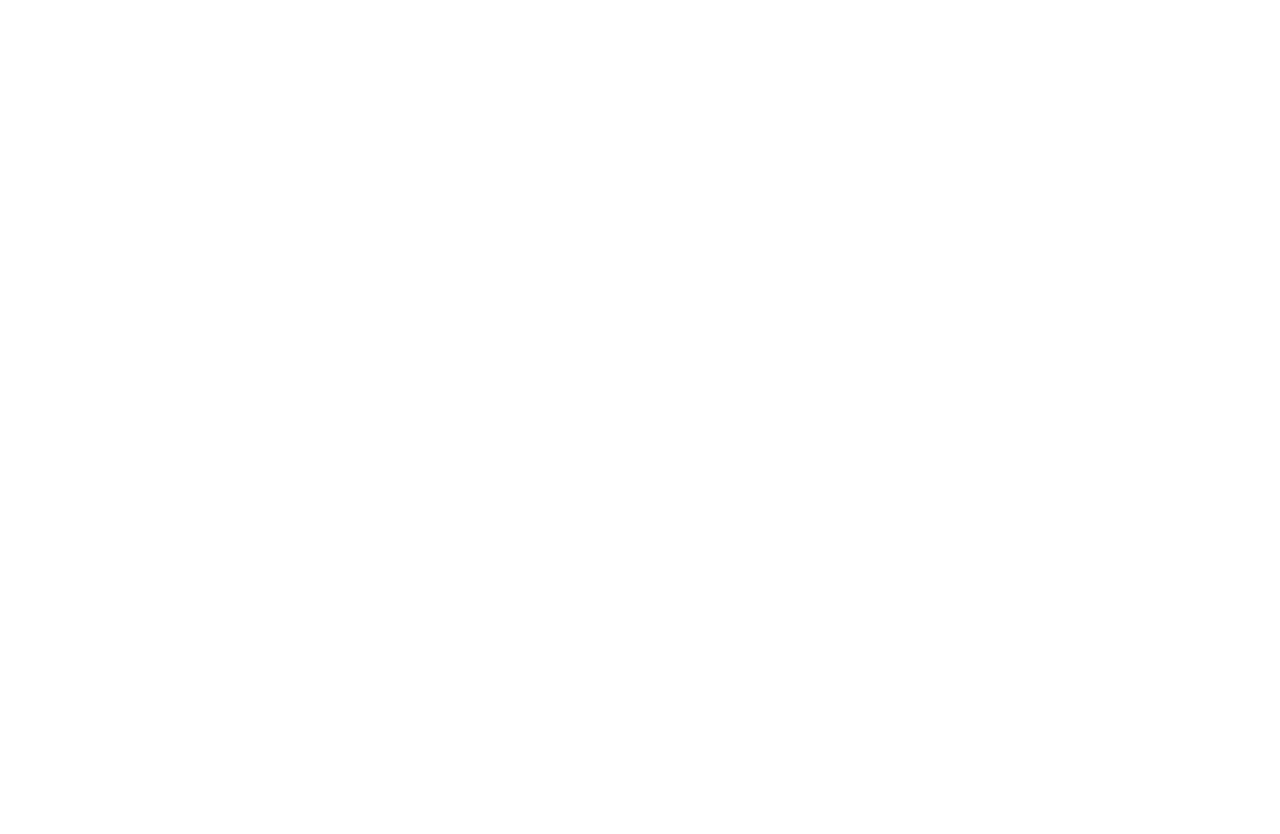
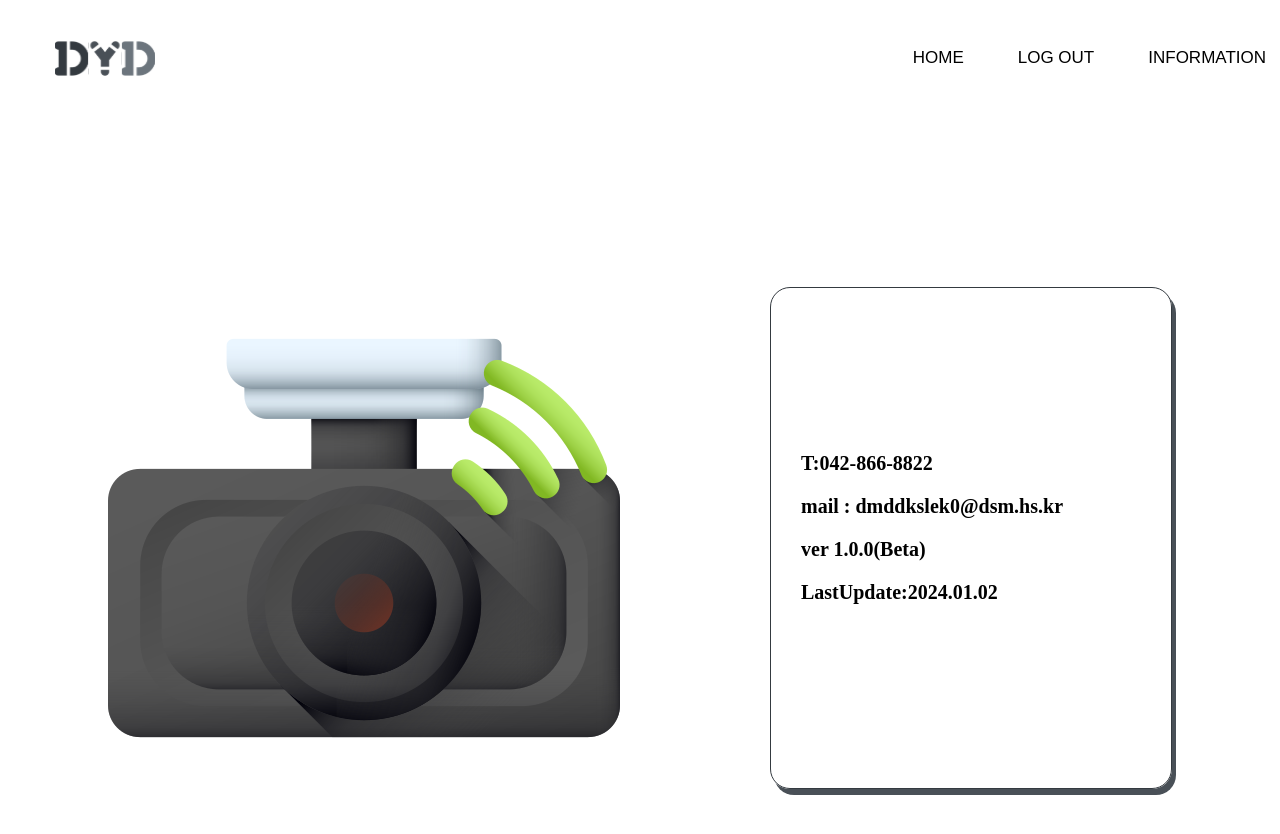
Before and after one commit to DrowsyDriving/DYD_FrontEnd, a React (Create React App) app: page /Detail in a window 1280 px wide. Before the commit this address had no page. Shown: the top 834 px of the page. Before the commit the page ends 800 px from the top, so only its background shows below. Built offline with nearby package versions, Linux system fonts and the light colour scheme.

Commit message:
DetailPagePublishing

```diff
--- /dev/null
+++ b/src/pages/Detail.jsx
@@ -0,0 +1,51 @@
+import React from "react";
+import styled from "styled-components";
+import Header from "../components/header"
+
+export default function Detail () {
+  return (
+    <>
+      <Header />
+      <Container>
+        <CameraImg src="img/Camera.png" />
+        <TheDetails>
+          <Text>T:042-866-8822</Text>
+          <Text>mail : dmddkslek0@dsm.hs.kr</Text>
+          <Text>ver 1.0.0(Beta)</Text>
+          <Text>LastUpdate:2024.01.02</Text>
+        </TheDetails>
+      </Container>
+    </>
+  )
+};
+
+const Container = styled.div`
+  width: 100%;
+  height: 860px;
+  display: flex;
+  justify-content: center;
+  align-items: center;
+`;
+
+const CameraImg = styled.img`
+  width: 512px;
+  height: 512px;
+  margin: 0 150px 0 0;
+`;
+
+const TheDetails = styled.div`
+  width: 400px;
+  height: 500px;
+  display: flex;
+  flex-direction: column;
+  justify-content: center;
+  border-radius: 20px;
+  border: 0.5px solid #343A40;
+  box-shadow: 4px 6px #495057;
+`;
+
+const Text = styled.p`
+  font-size: 20px;
+  font-weight: 900;
+  margin: 0 0 20px 30px;
+`;
--- a/src/router/router.jsx
+++ b/src/router/router.jsx
@@ -3,6 +3,7 @@
 import Login from "../pages/Login";
 import LogOut from "../pages/LogOut";
 import Main from "../pages/Main";
+import Detail from "../pages/Detail";
 
 export default function Router() {
   return (
@@ -11,6 +12,7 @@
         <Route path="/" element={<Login />}/>
         <Route path="/logout" element={<LogOut />} />
         <Route path="/main" element={<Main />} />
+        <Route path='/Detail' element={<Detail />} />
       </Routes>
     </BrowserRouter>
   )
```
